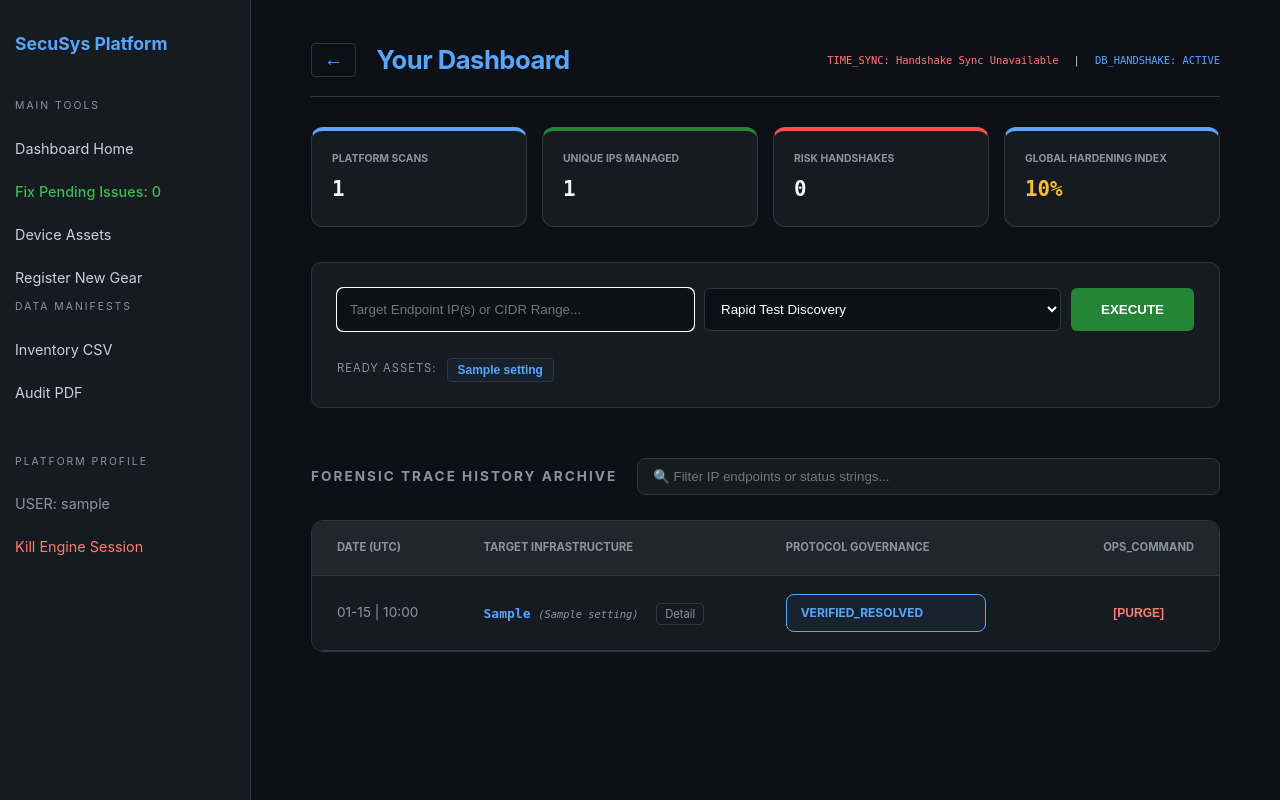
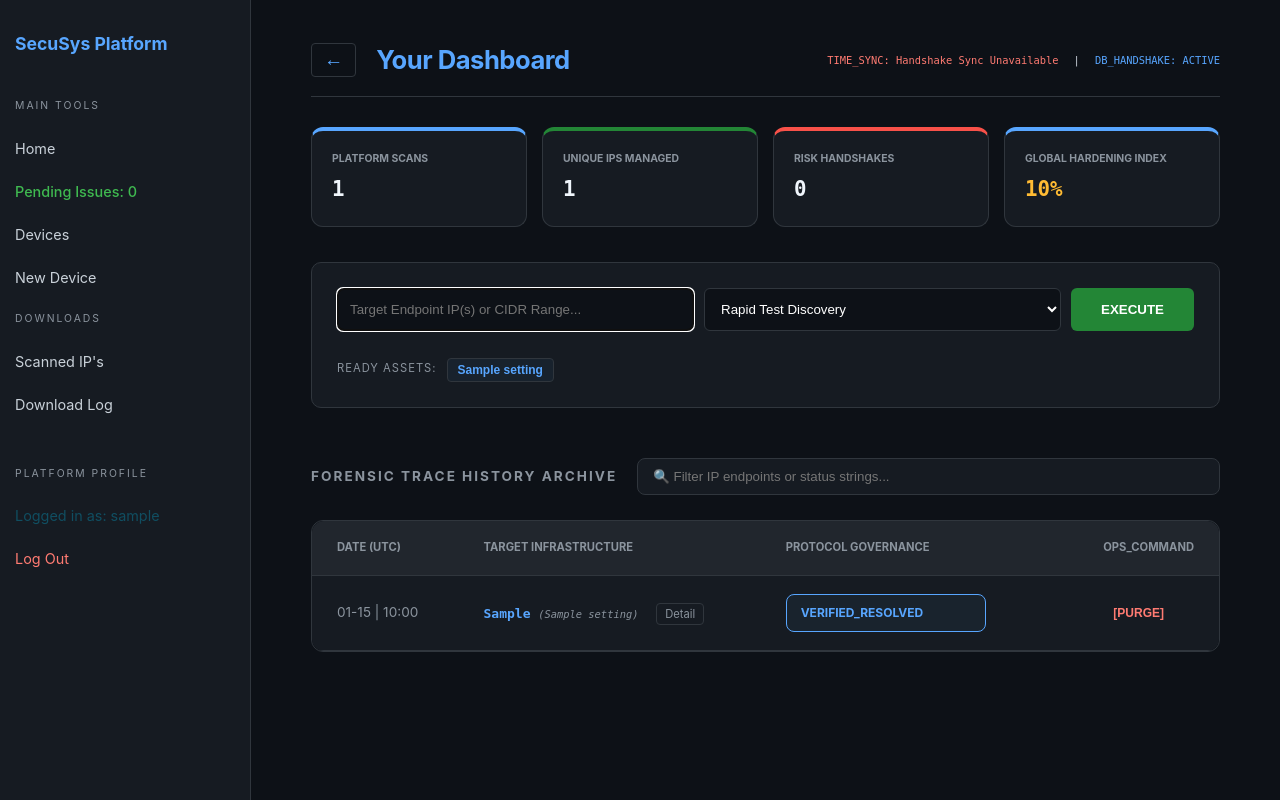
Before and after one commit to Clinntech/SecuSys, a Flask app: page / in a window 1280 px wide. Run offline with Flask 3, Linux system fonts and the light colour scheme; a user stored in the database is signed in; tables that the repository leaves empty hold one stand-in row (values such as "Sample post").

Commit message:
Index.html UI changes

```diff
--- a/app.py
+++ b/app.py
@@ -302,7 +302,7 @@
     elements.append(t)
     doc.build(elements)
     buffer.seek(0)
-    return send_file(buffer, as_attachment=True, download_name="Enterprise_Forensic_Inventory.pdf", mimetype='application/pdf')
+    return send_file(buffer, as_attachment=True, download_name="Scan Log.pdf", mimetype='application/pdf')
 
 @app.route('/timeline')
 @login_required
@@ -364,7 +364,7 @@
     writer.writerow(['RecordID', 'Target', 'Time_UTC', 'Strength'])
     for r in records: writer.writerow([r.id, r.target_ip, r.scan_date, f"{r.security_score}%"])
     mem = io.BytesIO(); mem.write(buffer.getvalue().encode('utf-8')); mem.seek(0)
-    return send_file(mem, as_attachment=True, download_name="Managed_Assets.csv", mimetype='text/csv')
+    return send_file(mem, as_attachment=True, download_name="Scanned IPs.csv", mimetype='text/csv')
 
 @app.route('/remediate/<int:record_id>', methods=['POST'])
 @login_required
--- a/templates/index.html
+++ b/templates/index.html
@@ -95,25 +95,27 @@
         <nav class="sidebar-nav">
             <div class="nav-group">
                 <span class="nav-label">Main Tools</span>
-                <a href="/" class="nav-item">Dashboard Home</a>
+                <a href="/" class="nav-item">Home</a>
 
                 <!-- DYNAMIC UPDATED ITEM: Status Aware Pending Count -->
                 <a href="/incidents" class="nav-item {% if risks_count > 0 %}nav-at-risk{% else %}nav-safe{% endif %}">
-                    Fix Pending Issues: {{ risks_count if risks_count else 0 }}
+                Pending Issues: {{ risks_count if risks_count else 0 }}
                 </a>
 
-                <a href="/my-devices" class="nav-item">Device Assets</a>
-                <a href="/settings" class="nav-item">Register New Gear</a>
+                <a href="/my-devices" class="nav-item">Devices</a>
+                <a href="/settings" class="nav-item">New Device</a>
             </div>
             <div class="nav-group">
-                <span class="nav-label">Data Manifests</span>
-                <a href="/export_inventory" class="nav-item">Inventory CSV</a>
-                <a href="/corporate_report" class="nav-item">Audit PDF</a>
+                <span class="nav-label"> </span>
+                <span class="nav-label"> </span>
+                <span class="nav-label">Downloads</span>
+                <a href="/export_inventory" class="nav-item">Scanned IP's</a>
+                <a href="/corporate_report" class="nav-item">Download Log</a>
             </div>
             <div class="nav-group" style="margin-top: auto; padding-top: 40px;">
                 <span class="nav-label">Platform Profile</span>
-                <span class="nav-item" style="color: #8b949e; cursor: default;">USER: {{ current_user.username }}</span>
-                <a href="/logout" class="nav-item" style="color: #ff7b72;">Kill Engine Session</a>
+                <span class="nav-item" style="color: #104e61; cursor: default;">Logged in as: {{ current_user.username }}</span>
+                <a href="/logout" class="nav-item" style="color: #ff7b72;">Log Out</a>
             </div>
         </nav>
     </aside>
```
